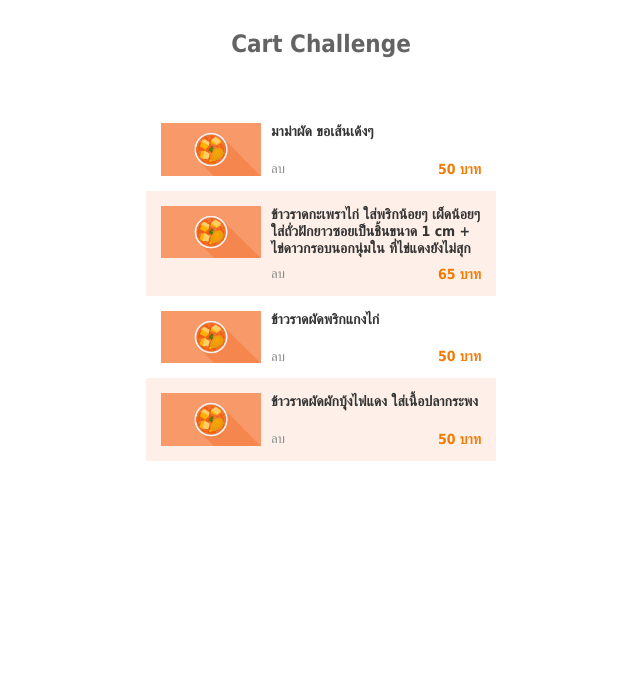
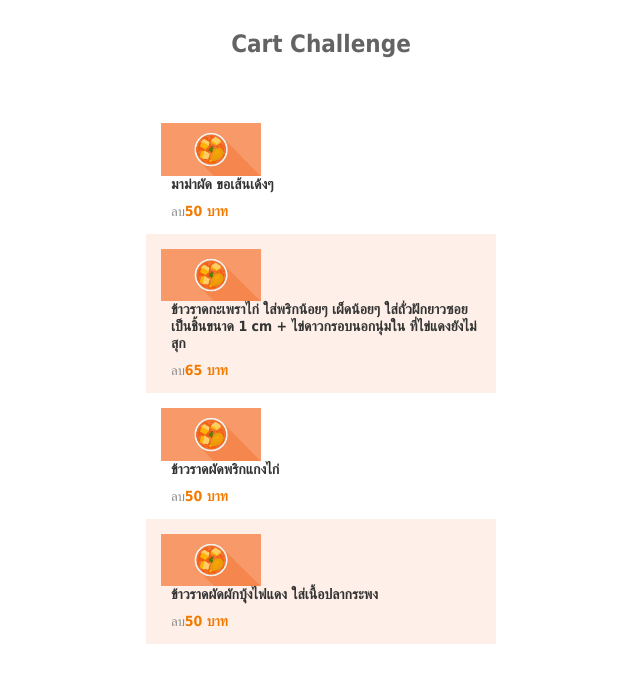
Before and after one commit to imekachi/challenge-flexbox, a React (Create React App) app: page /challenge in a window 1280 px wide. Shown: the top 682 px of the page, without its empty margins (319-959 px from the left). Built offline with nearby package versions, Linux system fonts and the light colour scheme.

Commit message:
removed something #1

```diff
--- a/src/components/CartItem.js
+++ b/src/components/CartItem.js
@@ -7,7 +7,6 @@ import { FONT_FAMILIES } from '../styles/fonts'
 import { RATIO_OG } from '../styles/sizes'
 
 const Wrapper = styled.div`
-  display: flex;
   padding: 15px;
 `
 
@@ -25,11 +24,6 @@ const Image = styled.div`
 
 const InfoWrapper = styled.div`
   padding-left: 10px;
-  display: flex;
-  flex-direction: column;
-  justify-content: space-between;
-  align-items: flex-start;
-  flex: 1;
 `
 
 const Title = styled.div`
@@ -40,11 +34,7 @@ const Title = styled.div`
   color: ${COLORS.GRAY_DARK_3};
 `
 
-const BottomSection = styled.div`
-  display: flex;
-  justify-content: space-between;
-  width: 100%;
-`
+const BottomSection = styled.div``
 
 const RemoveButton = styled.button`
   box-shadow: none;
```
